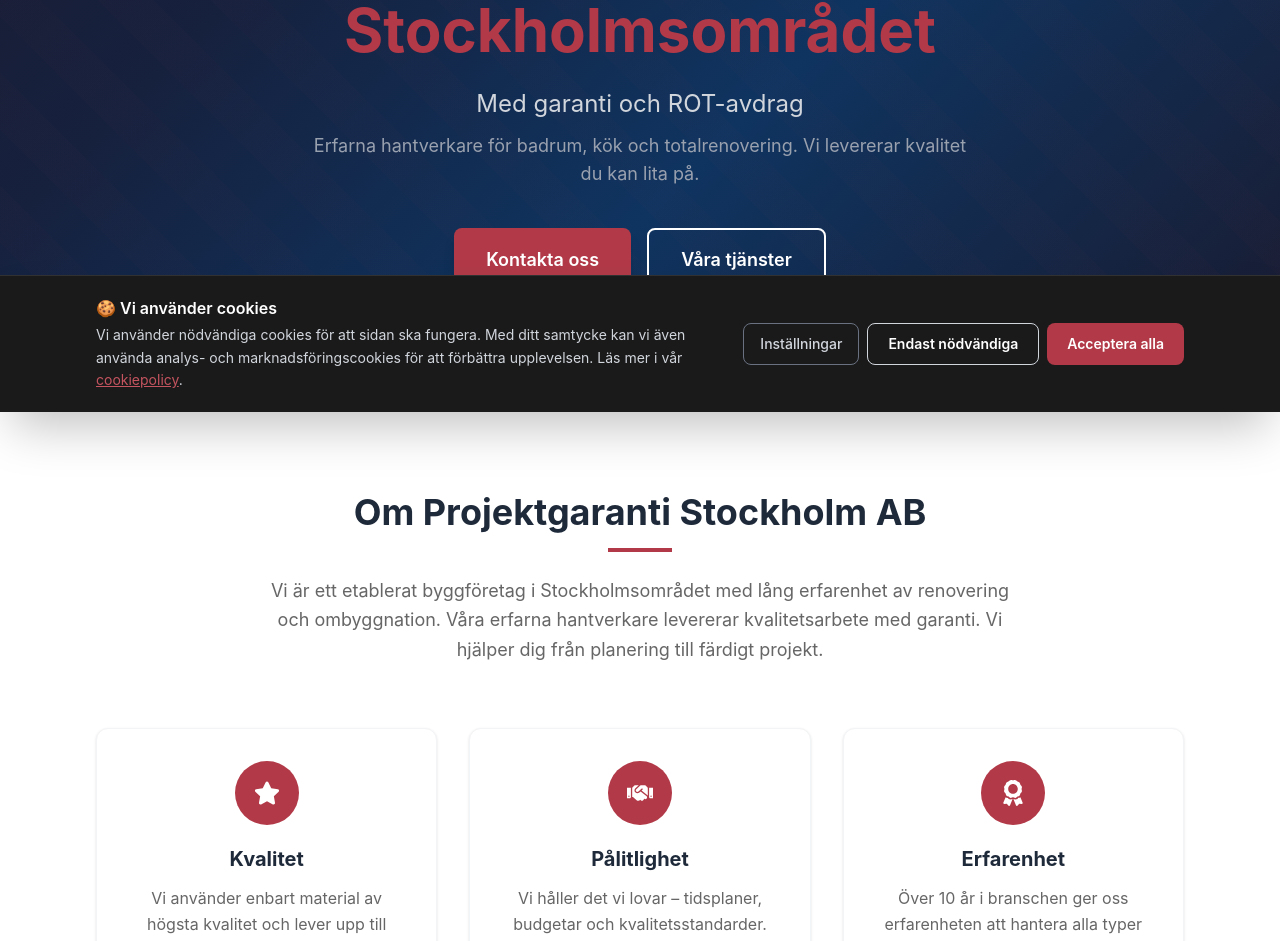
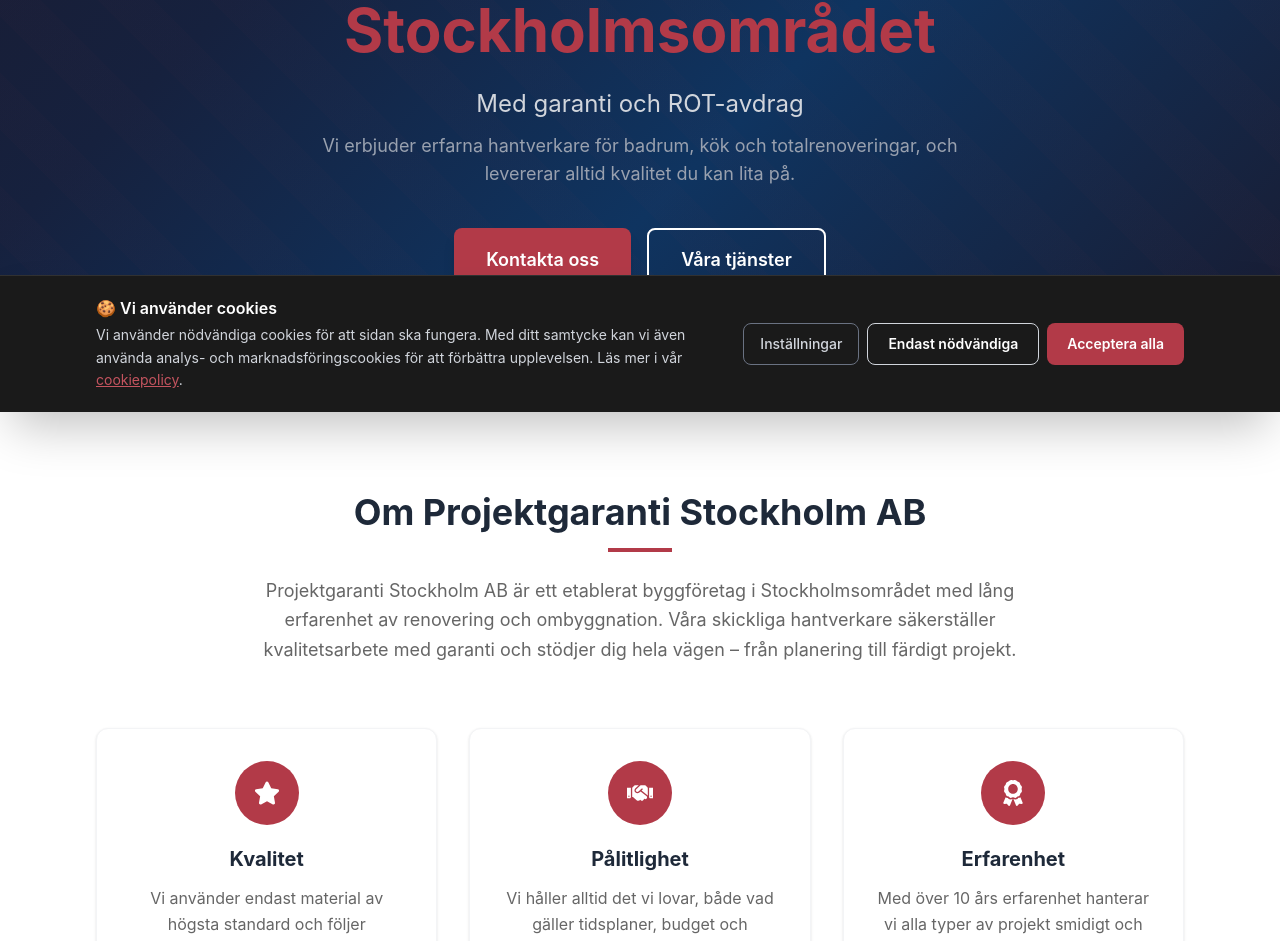
Before and after one commit to bellemartineebusiness/Projekt, a Next.js app: page / in a window 1280 px wide. Shown: the part 388-1329 px from the top of the page. Built offline with nearby package versions, Linux system fonts and the light colour scheme.

Commit message:
Beskrivning av ändringen

```diff
--- a/components/About.tsx
+++ b/components/About.tsx
@@ -8,19 +8,19 @@ const features = [
     icon: FaStar,
     title: 'Kvalitet',
     description:
-      'Vi använder enbart material av högsta kvalitet och lever upp till branschens krav.',
+      'Vi använder endast material av högsta standard och följer branschens krav.',
   },
   {
     icon: FaHandshake,
     title: 'Pålitlighet',
     description:
-      'Vi håller det vi lovar – tidsplaner, budgetar och kvalitetsstandarder.',
+      'Vi håller alltid det vi lovar, både vad gäller tidsplaner, budget och resultat.',
   },
   {
     icon: FaAward,
     title: 'Erfarenhet',
     description:
-      'Över 10 år i branschen ger oss erfarenheten att hantera alla typer av projekt.',
+      'Med över 10 års erfarenhet hanterar vi alla typer av projekt smidigt och professionellt.',
   },
 ]
 
@@ -42,9 +42,7 @@ export default function About() {
           <div className="mx-auto mb-6 h-1 w-16 bg-primary" />
 
           <p className="mx-auto max-w-3xl text-base leading-relaxed text-secondary sm:text-lg">
-            Vi är ett etablerat byggföretag i Stockholmsområdet med lång erfarenhet av
-            renovering och ombyggnation. Våra erfarna hantverkare levererar kvalitetsarbete
-            med garanti. Vi hjälper dig från planering till färdigt projekt.
+          Projektgaranti Stockholm AB är ett etablerat byggföretag i Stockholmsområdet med lång erfarenhet av renovering och ombyggnation. Våra skickliga hantverkare säkerställer kvalitetsarbete med garanti och stödjer dig hela vägen – från planering till färdigt projekt.
           </p>
         </div>
 
--- a/components/Footer.tsx
+++ b/components/Footer.tsx
@@ -20,7 +20,7 @@ export default function Footer() {
             />
             </div>
             <p className="text-gray-400 text-sm mt-1 leading-relaxed">
-              Professionell renovering i Stockholmsområdet med kvalitetsgaranti och ROT-avdrag.
+              Professionell renovering i Stockholms området med kvalitetsgaranti och ROT-avdrag.
             </p>
           </div>
 
@@ -72,7 +72,7 @@ export default function Footer() {
         <div className="border-t border-gray-700 pt-6 flex flex-col sm:flex-row items-center justify-between gap-3 text-gray-500 text-sm">
           <div className="text-center sm:text-left">
             <p>© 2026 Projektgaranti Stockholm AB. Alla rättigheter förbehållna.</p>
-            <p className="mt-1">Org.nr: 556717-4395 &nbsp;|&nbsp; Innehar F-skattsedel &nbsp;|&nbsp; Innehar ROT-tillstånd</p>
+            <p className="mt-1">Org.nr: 556717-4395 &nbsp;|&nbsp; F-skattsedel &nbsp;|&nbsp;  ROT-tillstånd</p>
           </div>
           <div className="flex items-center gap-4 flex-wrap justify-center sm:justify-end">
             <Link
--- a/components/Hero.tsx
+++ b/components/Hero.tsx
@@ -85,15 +85,14 @@ export default function Hero() {
           variants={item}
           className="mb-3 text-lg text-gray-300 sm:text-xl md:text-2xl"
         >
-          Med garanti och ROT-avdrag
+         Med garanti och ROT-avdrag
         </motion.p>
 
         <motion.p
           variants={item}
           className="mx-auto mb-8 max-w-2xl text-base text-gray-400 sm:mb-10 sm:text-lg"
         >
-          Erfarna hantverkare för badrum, kök och totalrenovering. Vi levererar
-          kvalitet du kan lita på.
+          Vi erbjuder erfarna hantverkare för badrum, kök och totalrenoveringar, och levererar alltid kvalitet du kan lita på.
         </motion.p>
 
         <motion.div
```
Also changed, not shown: 1 other file (tests, documents, lock files or other folders).
